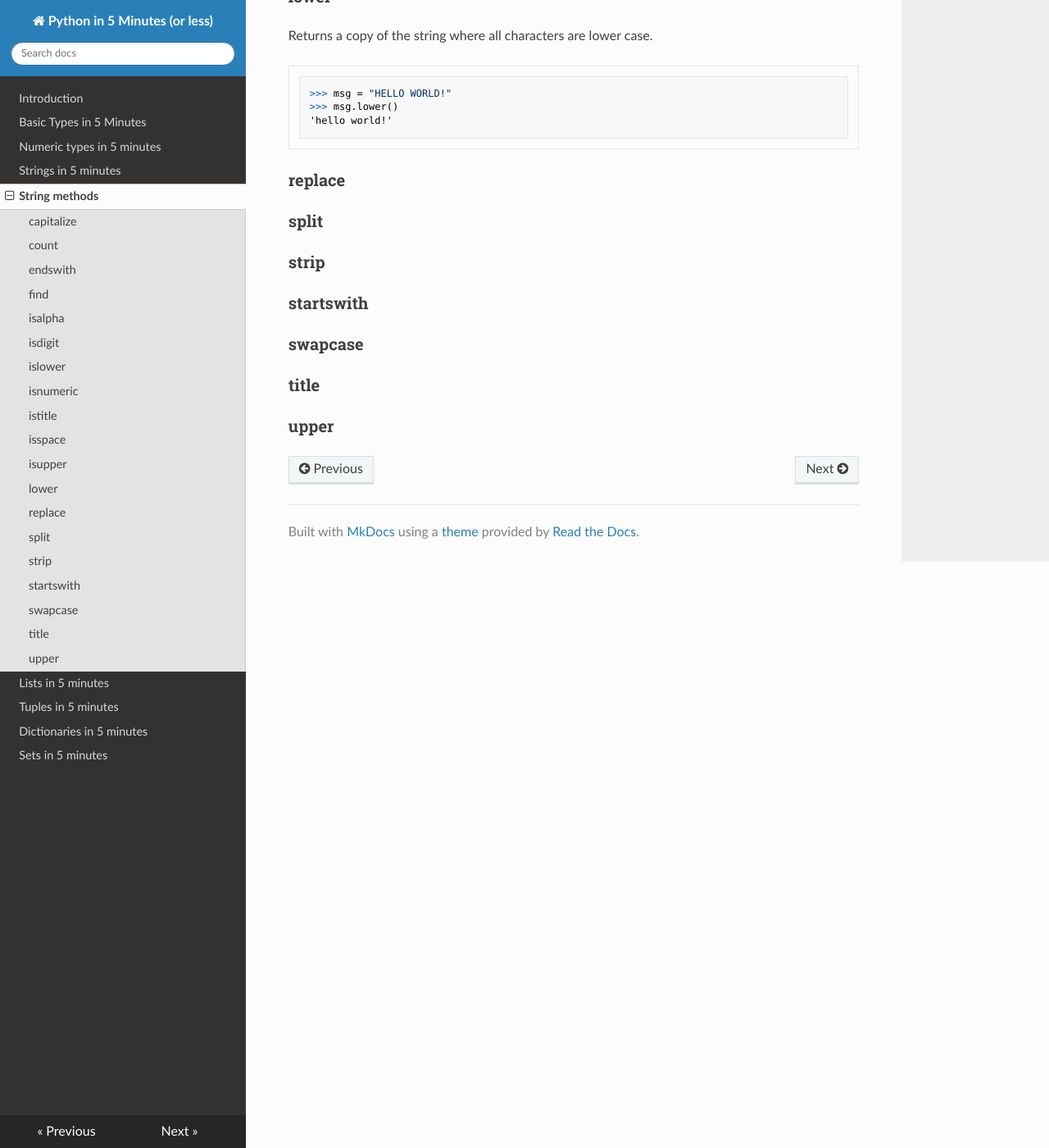
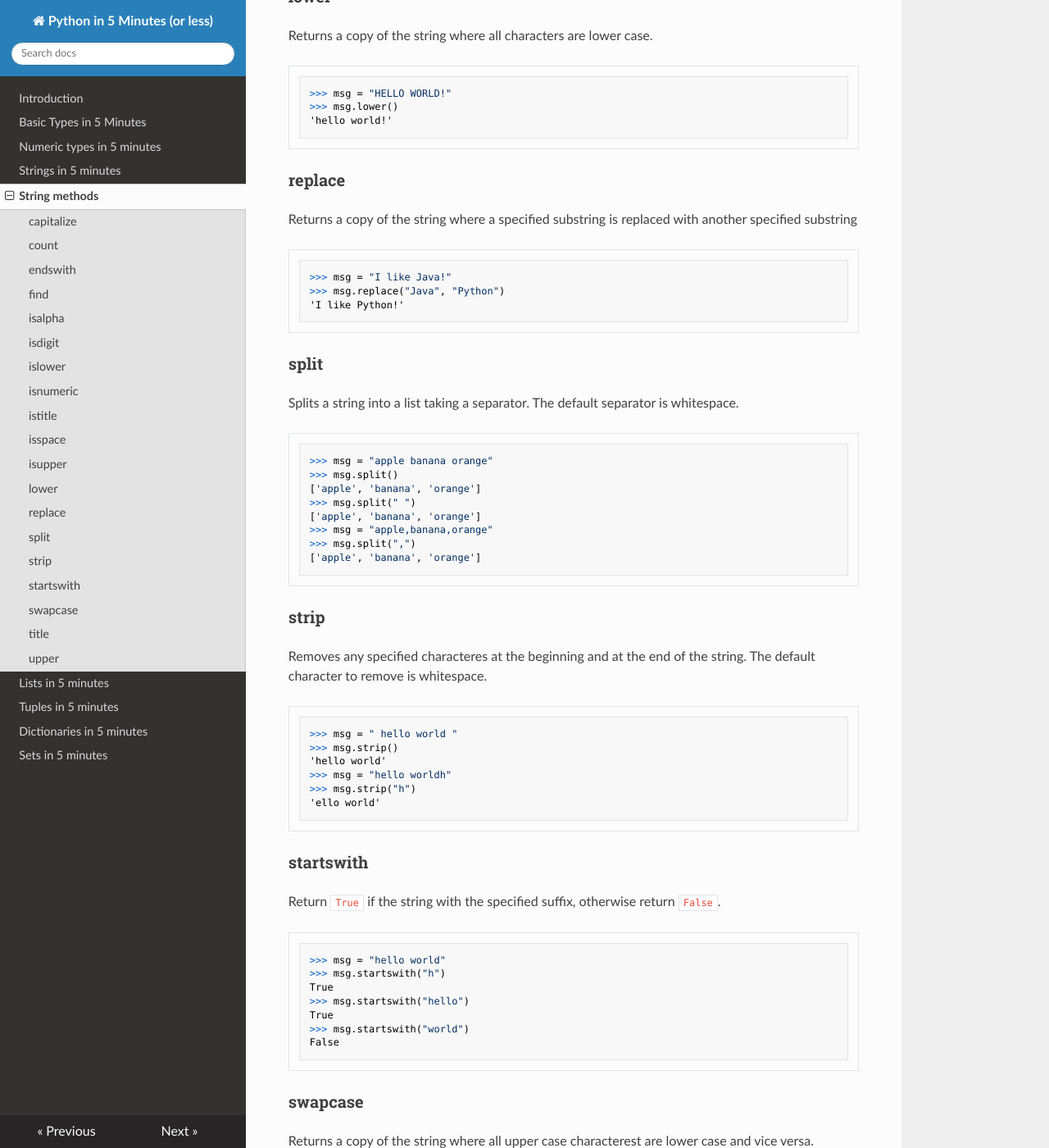
Before and after one commit to julianofischer/pythonin5minutes, an MkDocs documentation site: the page built from docs/string-methods.md, in a window 1280 px wide and 1400 px high, scrolled down 3323 px. Shown: the whole window at 82% size. Built offline with MkDocs 1.6.1, drawn with Linux system fonts in a browser that asks for light colours; nearby versions of some CDN libraries; some of the changed text lies outside the part shown.

Commit message:
string methods done

````diff
--- a/docs/string-methods.md
+++ b/docs/string-methods.md
@@ -141,15 +141,72 @@ Returns a copy of the string where all characters are lower case.
 ```
 
 ### replace
+ Returns a copy of the string where a specified substring is replaced with another specified substring
+
+```python
+>>> msg = "I like Java!"
+>>> msg.replace("Java", "Python")
+'I like Python!'
+```
 
 ### split
+Splits a string into a list taking a separator. The default separator is whitespace.
+```python
+>>> msg = "apple banana orange"
+>>> msg.split()
+['apple', 'banana', 'orange']
+>>> msg.split(" ")
+['apple', 'banana', 'orange']
+>>> msg = "apple,banana,orange"
+>>> msg.split(",")
+['apple', 'banana', 'orange']
+```
 
 ### strip
+Removes any specified characteres at the beginning and at the end of the string. The default character to remove is whitespace.
+
+```python
+>>> msg = " hello world "
+>>> msg.strip()
+'hello world'
+>>> msg = "hello worldh"
+>>> msg.strip("h")
+'ello world'
+```
 
 ### startswith
+Return `True` if the string  with the specified suffix, otherwise return `False`.
+
+```python
+>>> msg = "hello world"
+>>> msg.startswith("h")
+True
+>>> msg.startswith("hello")
+True
+>>> msg.startswith("world")
+False
+```
 
 ### swapcase
+Returns a copy of the string where all upper case characterest are lower case and vice versa.
+```python
+>>> msg = "Hello World!"
+>>> msg.swapcase()
+'hELLO wORLD!'
+```
 
 ### title
+Returns a string where the first character in every word is upper case.
+```python
+>>> msg = "hello world!"
+>>> msg.title()
+'Hello World!'
+```
 
 ### upper
+Returns a copy of the string where all characters are upper case.
+```python
+>>> msg = "hello world!"
+>>> msg.lower()
+'HELLO WORLD!'
+```
````
